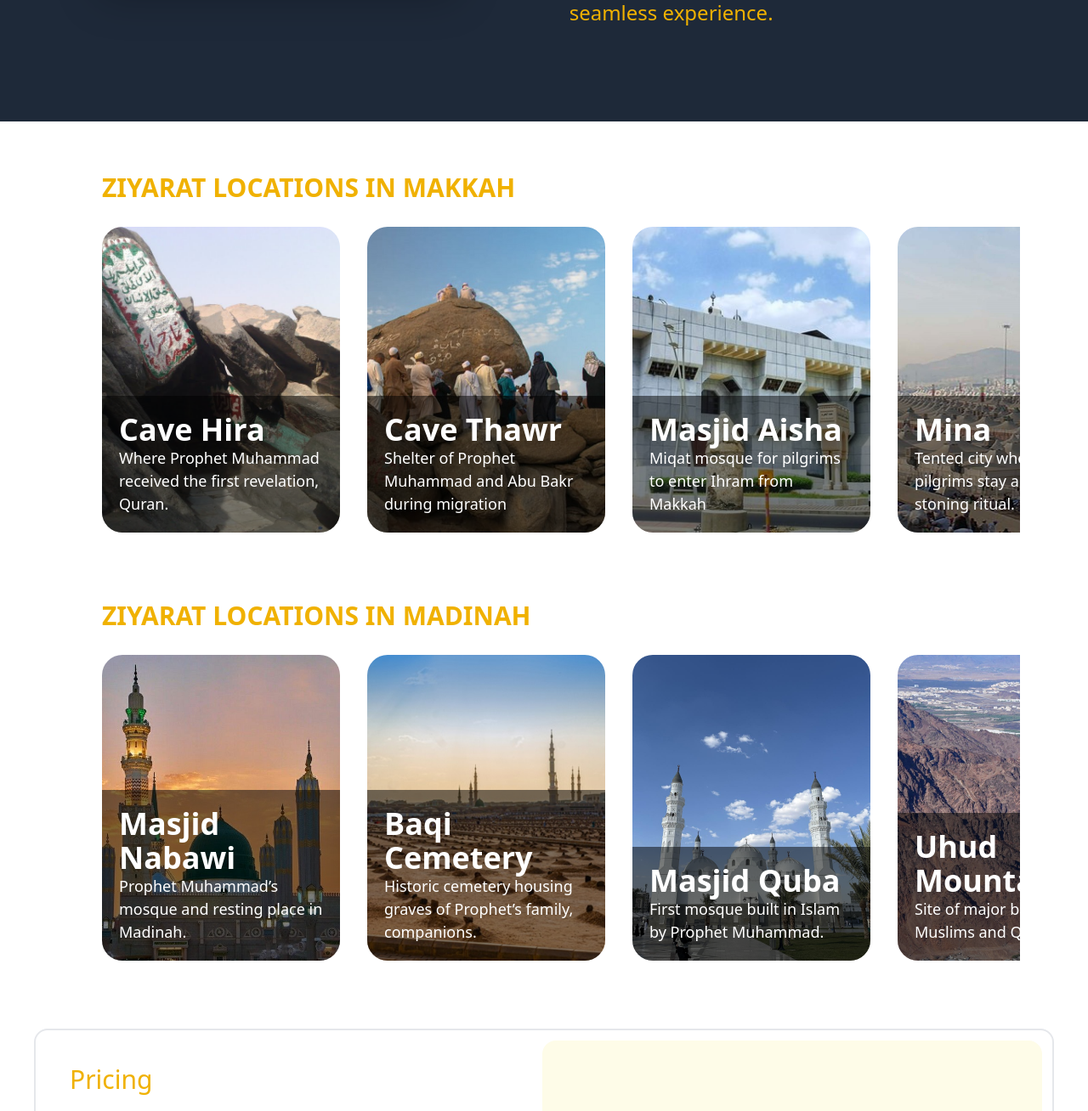
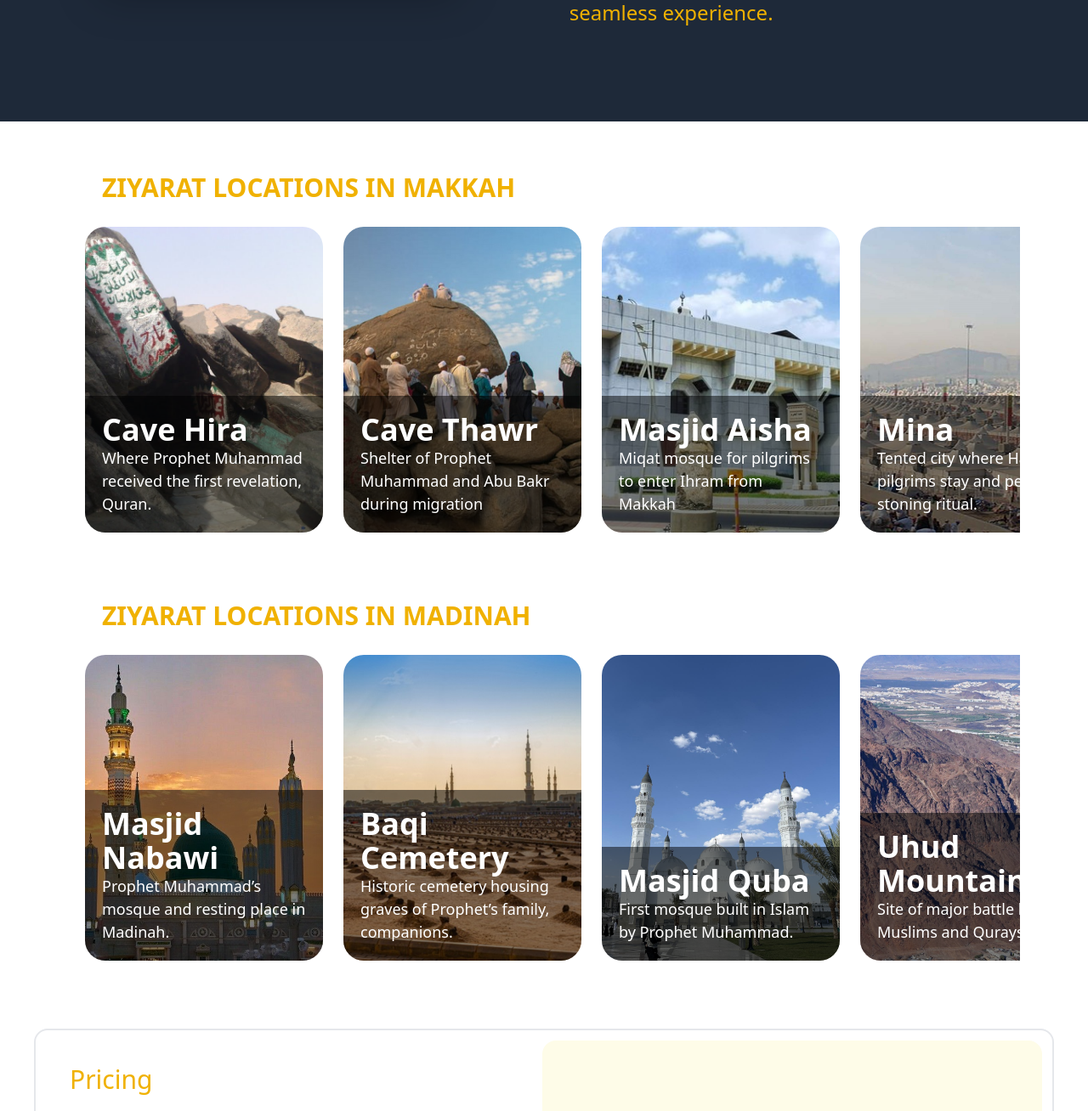
Before and after one commit to Amaanjan00/zuroorytourandtravels, a React (Vite) app: page / in a window 1280 px wide. Shown: the part 2319-3627 px from the top of the page at 85% size. Built offline with nearby package versions, Linux system fonts and the light colour scheme; a web font is replaced by a local one.

Commit message:
gap adjusted for horizontal scroll

```diff
--- a/src/Pages/Home/Sections/MadinahZiyarat.jsx
+++ b/src/Pages/Home/Sections/MadinahZiyarat.jsx
@@ -12,9 +12,9 @@ function MakkahZiyarat() {
             <h1 className='uppercase text-3xl font-bold text-yellow-500'>Ziyarat locations in Madinah</h1>
         </div>
 
-        <div className='flex gap-8 overflow-x-auto snap-x snap-mandatory scrollbar-hide mb-5'>
+        <div className='flex gap-6 overflow-x-auto snap-x snap-mandatory scrollbar-hide mb-5'>
 
-            <div className='relative flex shrink-0 ml-10'>
+            <div className='relative flex shrink-0 ml-5'>
                 <img className='h-90 w-70 object-cover rounded-3xl' src={masjidnabawi} alt="" />
                 <div className='absolute inset-x-0 bottom-0 p-5 bg-black/50 rounded-b-3xl'>
                     <h1 className='text-4xl font-extrabold text-white'>Masjid Nabawi</h1>
--- a/src/Pages/Home/Sections/MakkahZiyarat.jsx
+++ b/src/Pages/Home/Sections/MakkahZiyarat.jsx
@@ -13,9 +13,9 @@ function MakkahZiyarat() {
             <h1 className='uppercase text-3xl font-bold text-yellow-500'>Ziyarat locations in Makkah</h1>
         </div>
 
-        <div className='flex gap-8 overflow-x-auto snap-x snap-mandatory scrollbar-hide mb-5'>
+        <div className='flex gap-6 overflow-x-auto snap-x snap-mandatory scrollbar-hide mb-5'>
 
-            <div className='relative flex shrink-0 ml-10'>
+            <div className='relative flex shrink-0 ml-5'>
                 <img className='h-90 w-70 object-cover rounded-3xl' src={cavehira} alt="" />
                 <div className='absolute inset-x-0 bottom-0 p-5 bg-black/50 rounded-b-3xl'>
                     <h1 className='text-4xl font-extrabold text-white'>Cave Hira</h1>
```
